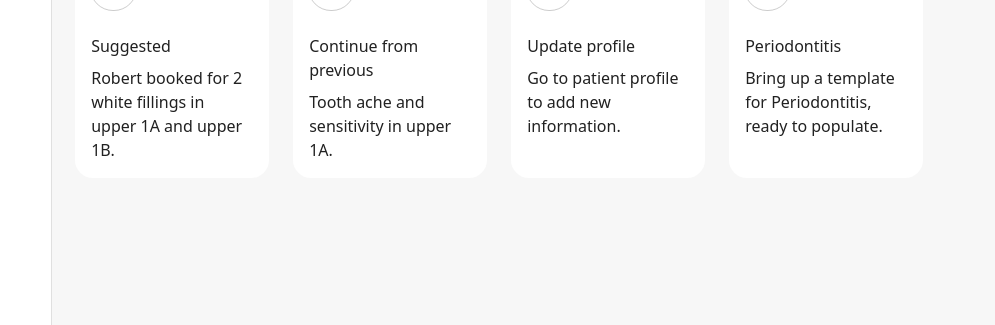
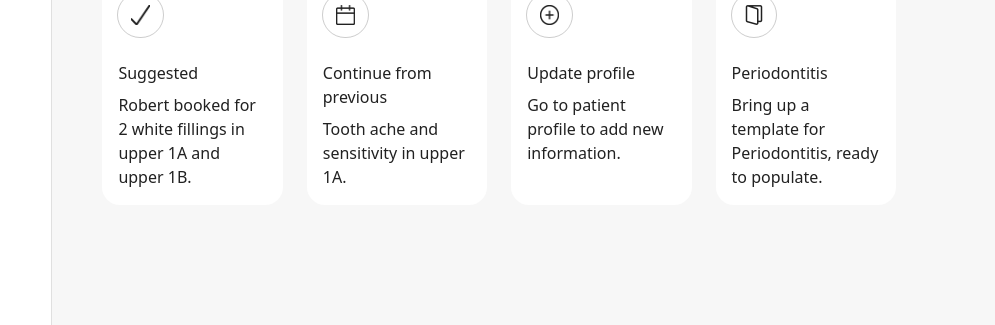
Before and after one commit to ChamilSachintha/Transcription-AI-Dashboard, a website: page index.html in a window 1280 px wide. Shown: the part 341-666 px from the top of the page, without its empty margins (0-995 px from the left). Drawn offline with nearby package versions, Linux system fonts and the light colour scheme.

Commit message:
Change middle content padding

```diff
--- a/index.html
+++ b/index.html
@@ -166,7 +166,7 @@
         </header>
 
         <!-- Main content -->
-        <div class="container mx-auto p-6">
+        <div class="container mx-auto p-[3.2rem]">
           <!-- Headings -->
           <h3 class="text-[21px] text-[rgba(0,0,0,0.6)] font-medium tracking-[-0.5%] mt-20">Hi Jane,</h3>
           <h2 class="text-[38px] text-[#212121] font-medium tracking-[-0.5%] mb-6">What would you like to do?</h2>
```
